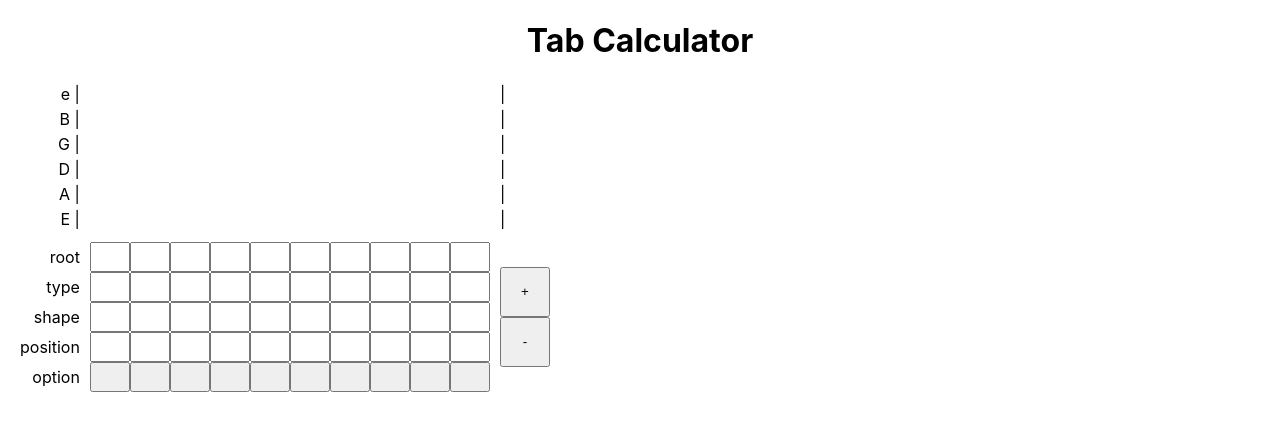
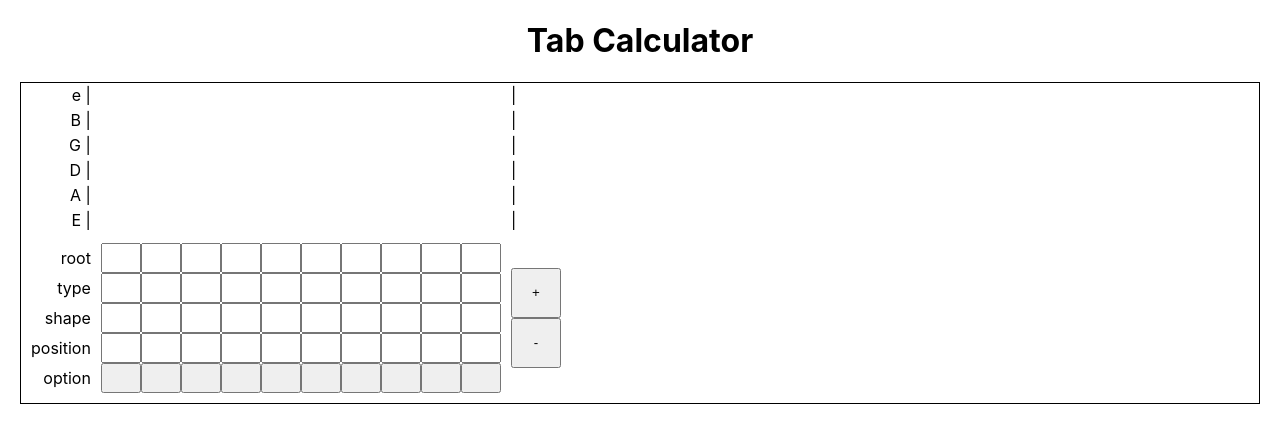
Before and after one commit to milmd90/mattdeanmiller, a React (Create React App) app: page / in a window 1280 px wide. Shown: the top 432 px of the page. Built offline with nearby package versions, Linux system fonts and the light colour scheme.

Commit message:
small styling

```diff
--- a/src/components/App.css
+++ b/src/components/App.css
@@ -14,10 +14,11 @@ input {
 .calculator .body {
   display: flex;
   margin: 0 20px;
+  border: 1px solid black;
 }
 
 .label {
-  padding-right: 10px;
+  padding: 0 10px;
 }
 
 .label .tab-row,
@@ -104,7 +105,7 @@ input {
 }
 
 .set-num-columns {
-  padding-left: 10px;
+  padding: 0 10px;
 }
 
 .set-num-columns .tab-row {
```
